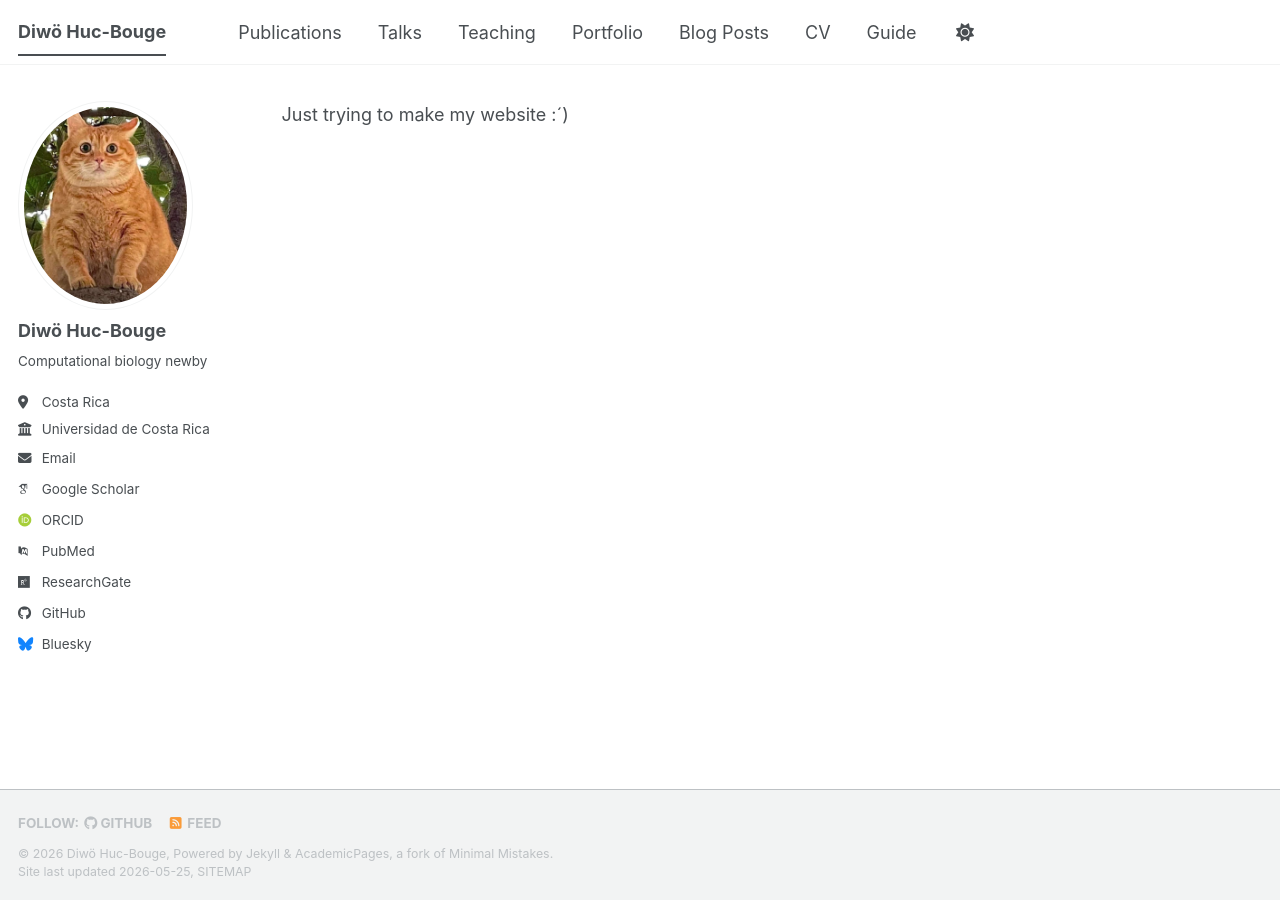
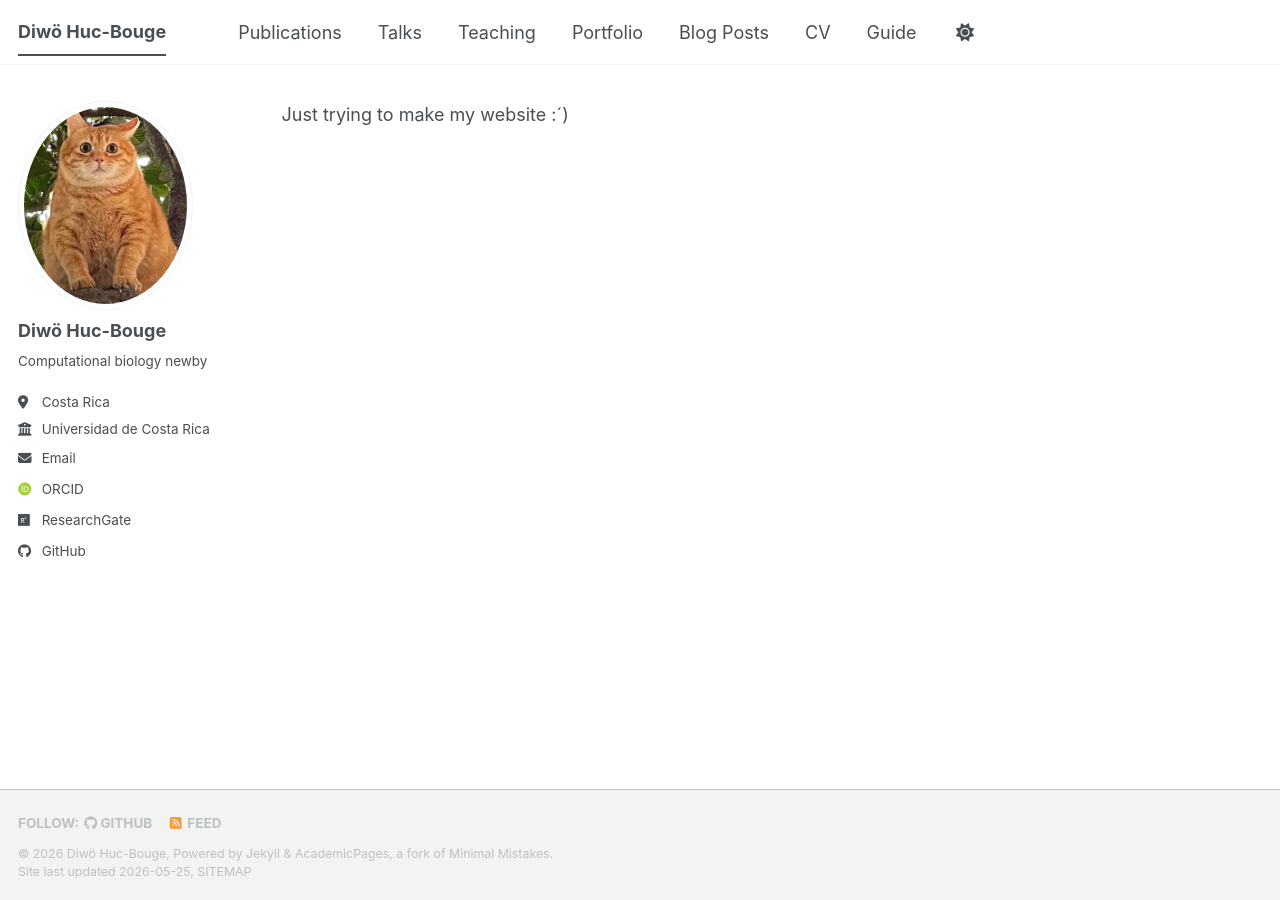
Before and after one commit to DiwoHuc/DiwoHuc.github.io, a Jekyll site: the page built from _pages/about.md, in a window 1280 px wide. Built offline with Jekyll 4.4.1, drawn with Linux system fonts in a browser that asks for light colours; some web fonts are replaced; a script bundle is joined from its source files by our own code; library files that are not in the unit come from our copies; some of the changed lines change nothing that is shown.

Commit message:
Update personal information in _config.yml
Updated repository, Google Scholar, ORCID, GitHub, and Bluesky fields with new values.

```diff
--- a/_config.yml
+++ b/_config.yml
@@ -16,7 +16,7 @@
 url                      : https://diwohuc.github.io/ # The base hostname & protocol for your site e.g. "https://[your GitHub username].github.io",
                                                            # or if you already have some other page hosted on Github then use "https://[your GitHub username].github.io/[Your Repo Name]"
 baseurl                  : "" # the subpath of your site, e.g. "/blog"
-repository               : "academicpages/academicpages.github.io"
+repository               : "DiwoHuc/DiwoHuc.github.io"
 
 # Site Author - The following control what appear as part of the author content on the side bar.
 #               If a field is blank the icon and link will not appear, otherwise it will be shown.
@@ -35,13 +35,13 @@
   # Academic websites
   academia         : # URL
   arxiv            : # URL - Update with the correct link to your profile
-  googlescholar    : "https://scholar.google.com/citations?user=PS_CX0AAAAAJ"
+  googlescholar    : # URL
   inspire-hep      : # URL
   impactstory      : # URL
-  orcid            : "https://orcid.org/yourorcidurl"
+  orcid            : "https://orcid.org/0000-0001-5248-8384"
   semantic         : # URL
   ssrn             : # URL
-  pubmed           : "https://www.ncbi.nlm.nih.gov/pubmed/?term=john+snow"
+  pubmed           : # URL
   researchgate     : "https://www.researchgate.net/profile/Diwoe-Huc-Bouge"
   scopus           : # URL
   zotero           : # URL
@@ -51,13 +51,13 @@
   bitbucket        : # Username - Update with your username on the site
   codepen          : # Username
   dribbble         : # Username
-  github           : "academicpages"
+  github           : "DiwoHuc"
   kaggle           : # Username
   stackoverflow    : # User number or user number and name (i.e., use "1" or "1/jeff-atwood")
 
   # Social media
   artstation       : # Username
-  bluesky          : "bsky.app" # Replace this with you Bluesky username
+  bluesky          : # Replace this with you Bluesky username
   facebook         : # Username
   flickr           : # Username
   foursquare       : # Username
```
